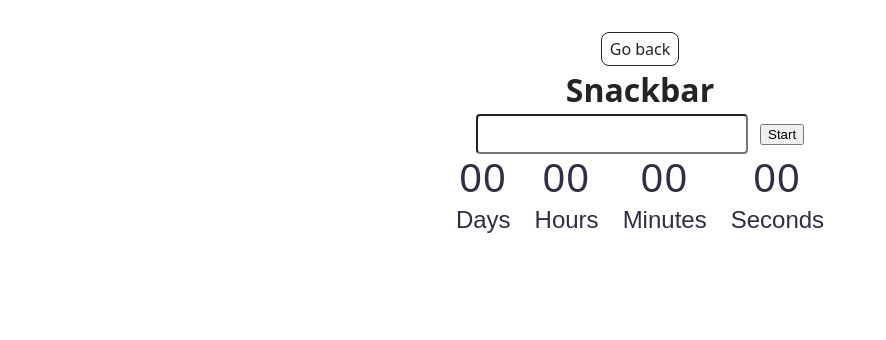
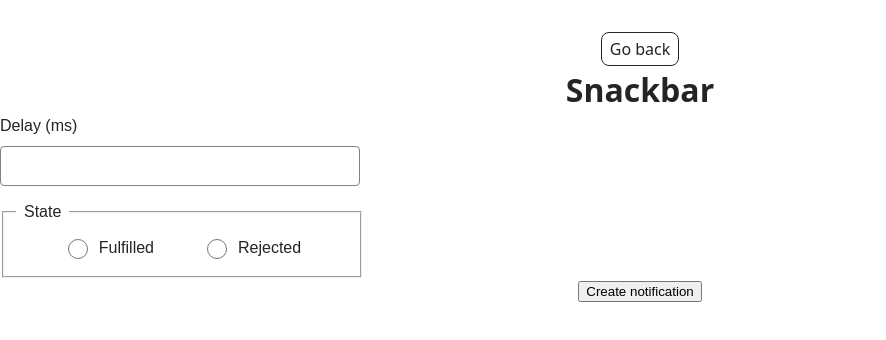
Before and after one commit to ArtemSlon/goit-js-hw-10, a website built with Vite: page src/2-snackbar.html in a window 1280 px wide. Shown: the whole page, without its empty margins (0-886 px from the left). Built offline with nearby package versions, Linux system fonts and the light colour scheme.

Commit message:
done scripts css styles work in process

```diff
--- a/src/2-snackbar.html
+++ b/src/2-snackbar.html
@@ -13,28 +13,37 @@
         <a class="back-link" href="./index.html">Go back</a>
         <h1 class="main-title">Snackbar</h1>
       </div>
-      <input type="text" id="datetime-picker" />
-<button type="button" data-start>Start</button>
-<div class="timer">
-  <div class="field">
-    <span class="value" data-days>00</span>
-    <span class="label">Days</span>
-  </div>
-  <div class="field">
-    <span class="value" data-hours>00</span>
-    <span class="label">Hours</span>
-  </div>
-  <div class="field">
-    <span class="value" data-minutes>00</span>
-    <span class="label">Minutes</span>
-  </div>
-  <div class="field">
-    <span class="value" data-seconds>00</span>
-    <span class="label">Seconds</span>
-  </div>
-</div>
+      <form class="form">
+        <label class="delay-label">
+          Delay (ms)
+          <input class="delay-input" type="number" name="delay" required />
+        </label>
+        <fieldset class="field-snack">
+          <legend class="legend">State</legend>
+          <label class="field-label">
+            <input
+              class="field-input"
+              type="radio"
+              name="state"
+              value="fulfilled"
+              required
+            />
+            Fulfilled
+          </label>
+          <label class="field-label">
+            <input
+              class="field-input"
+              type="radio"
+              name="state"
+              value="rejected"
+              required
+            />
+            Rejected
+          </label>
+        </fieldset>
+        <button class="submit-btn" type="submit">Create notification</button>
+      </form>
     </main>
-
     <script type="module" src="./js/2-snackbar.js"></script>
   </body>
 </html>
--- a/src/css/snackbar.css
+++ b/src/css/snackbar.css
@@ -0,0 +1,64 @@
+.form{
+
+}
+.delay-label{
+font-family: "Montserrat", sans-serif;
+box-sizing: border-box;
+display: flex;
+flex-direction: column;
+align-items: flex-start;
+width: 360px;
+height: 72px;
+gap: 8px;
+margin-bottom: 14px;
+}
+.delay-input{
+box-sizing: border-box;
+width: 360px;
+height: 40px;
+border: 1px solid #808080;
+border-radius: 4px;
+}
+.field-snack {
+font-family: "Montserrat", sans-serif;
+box-sizing: border-box;
+display: flex;
+width: 360px;
+height: 78px;
+gap: 48px;
+justify-content: center;
+}
+
+.field:hover {
+
+}
+.legend {
+text-align: left;
+padding: 0 8px;
+}
+.field-label {
+display: flex;
+gap: 8px;
+align-items: center;
+}
+.field-input {
+appearance: none;
+-webkit-appearance: none;
+width: 20px;
+height: 20px;
+border: 1px solid #757575;
+border-radius: 14px;
+transition: border 250ms ease-in-out;
+}
+
+.field-input:hover {
+border: 1px solid #000;
+}
+
+.field-input:checked {
+border-color:#4e75ff;
+}
+
+.field-input:checked::before {
+background-color: #4e75ff;
+}
--- a/src/css/timer.css
+++ b/src/css/timer.css
@@ -3,20 +3,47 @@ box-sizing: border-box;
 width: 272px;
 height: 40px;
 padding: 8px 16px;
+border: 1px solid #808080;
 border-radius: 4px;
 margin-right: 8px;
+margin-bottom: 32px;
 font-family: "Montserrat", sans-serif;
 font-weight: 400;
 font-size: 16px;
 line-height: 1.5;
 letter-spacing: 0.04em;
 color: #2e2f42;
+transition: border 250ms ease-in-out, color 250ms ease-in-out;
+outline: none;
 }
+#datetime-picker:hover{
+border: 1px solid #000;
+}
+#datetime-picker:active{
+border: 1px solid #4e75ff;
+color: #000;
+}
+#datetime-picker:disabled{
+color: #808080;
+}
+
 .start-btn {
 border-radius: 8px;
+border: none;
 padding: 8px 16px;
 width: 75px;
 height: 40px;
+color: #fff;
+background-color: #4e75ff;
+outline: none;
+transition: background-color 250ms ease-in-out ;
+}
+.start-btn:hover{
+background-color: #6c8cff;;
+}
+.start-btn:disabled{
+background-color: #cfcfcf;
+color: #989898;;
 }
 .timer{
 display: flex;
--- a/src/js/1-timer.js
+++ b/src/js/1-timer.js
@@ -1,4 +1,3 @@
-
 import flatpickr from "flatpickr";
 import "flatpickr/dist/flatpickr.min.css";
 import iziToast from "izitoast";
--- a/src/js/2-snackbar.js
+++ b/src/js/2-snackbar.js
@@ -0,0 +1,31 @@
+import iziToast from "izitoast";
+import "izitoast/dist/css/iziToast.min.css";
+const form = document.querySelector(".form");
+form.addEventListener("submit", onFormSubmit);
+function onFormSubmit (event) {
+    event.preventDefault();
+    const delay = Number(event.target.elements.delay.value)
+    const state = event.target.elements.state.value;
+    const promise = new Promise((resolve, reject) => {
+  setTimeout(() => {
+    if (state === "fulfilled") {
+      resolve(delay);
+    } else {
+      reject(delay);
+    }
+  }, delay);
+    });
+    promise
+  .then(ms => {
+    iziToast.success({
+      message: `✅ Fulfilled promise in ${ms}ms`,
+      position: "topRight",
+    });
+  })
+  .catch(ms => {
+    iziToast.error({
+      message: `❌ Rejected promise in ${ms}ms`,
+      position: "topRight",
+    });
+  });
+}
```
